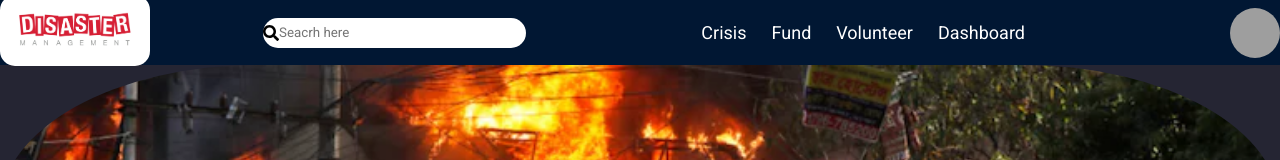
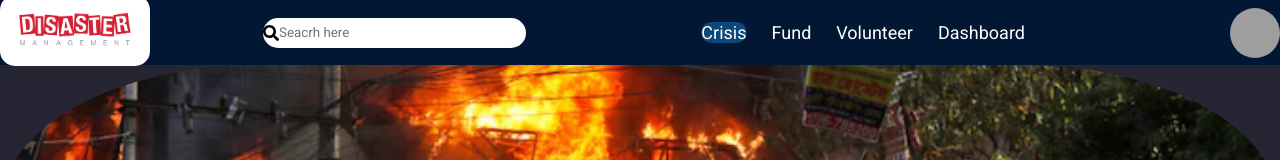
Before and after one commit to Mansurul1997/Disaster-Management, a React (Create React App) app: page / in a window 1280 px wide. In both pictures the pointer is over the element "Crisis". Shown: the top 160 px of the page. Built offline with nearby package versions, Linux system fonts and the light colour scheme; grey boxes are pictures that could not be loaded.

Commit message:
change width

```diff
--- a/src/components/topber/topbar.css
+++ b/src/components/topber/topbar.css
@@ -50,11 +50,16 @@
     justify-content: space-around;
     color: white;
 }
+.topbarLinks span:hover{
+    background-color: rgb(12, 70, 122);
+    border-radius: 12px;
+}
 .topbarLinks span{
     margin-right: 25px;
     font-size: 18px;
     cursor: pointer;
 }
+
 .topbarRight .active {
     padding-bottom: 2px;
     border-bottom: 2px solid whitesmoke;
```
